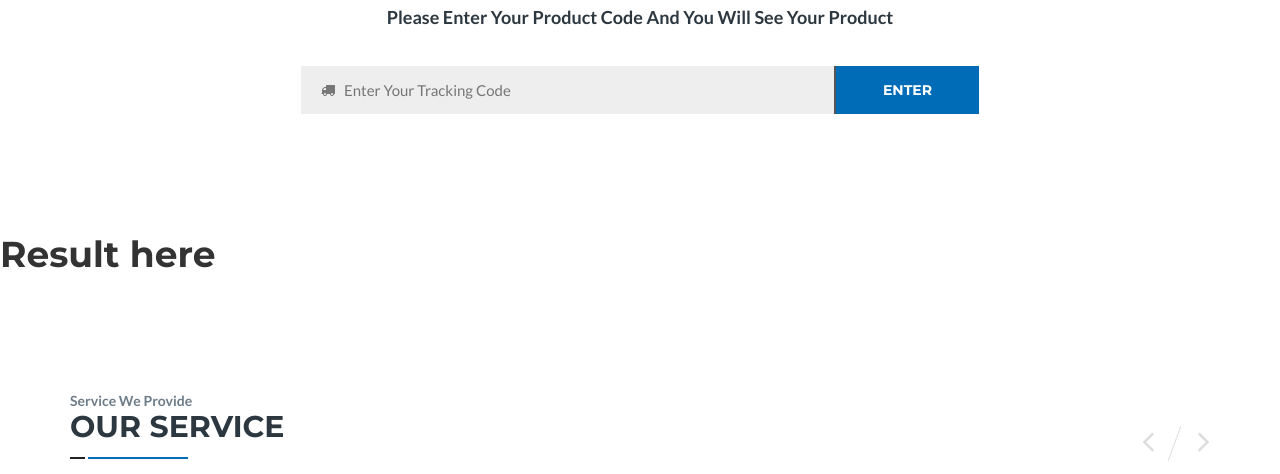
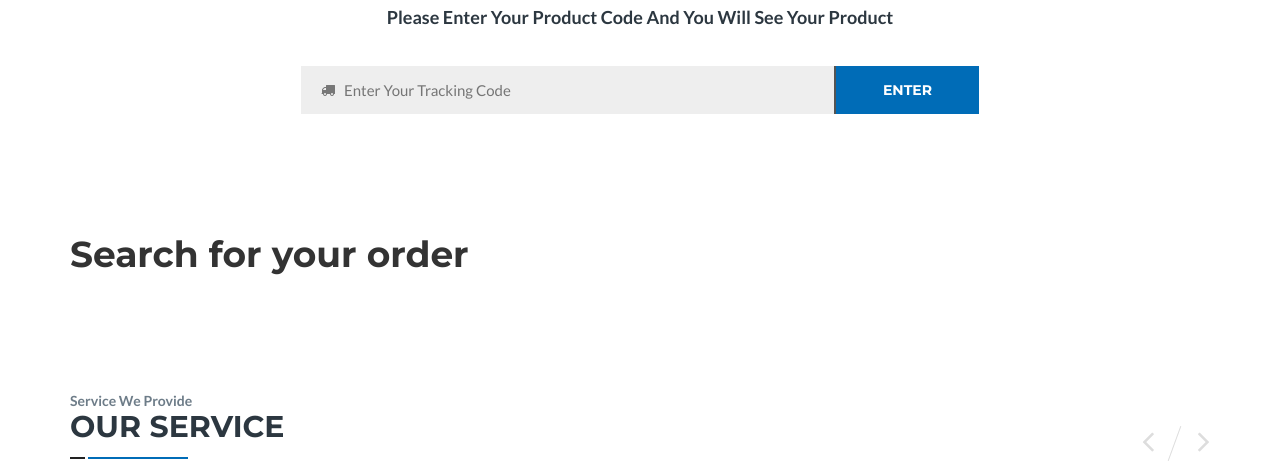
Before and after one commit to lesley-ayemi/django-courier, a Django app: page /tracking in a window 1280 px wide. Shown: the part 543-1017 px from the top of the page. Run offline with Django 3.2, Linux system fonts and the light colour scheme; some libraries are stand-ins or nearby versions.

Commit message:
track order function added

```diff
--- a/frontend/urls.py
+++ b/frontend/urls.py
@@ -5,7 +5,8 @@ from django.conf.urls.static import static
 
 urlpatterns = [
     path('', views.home),
-    path('tracking', views.track, name='track_order')
+    path('tracking', views.track, name='track_order'),
+    path('search_order', views.search_order, name='search-order'),
 ]
 if settings.DEBUG:
      urlpatterns += static(settings.MEDIA_URL,
--- a/frontend/views.py
+++ b/frontend/views.py
@@ -1,4 +1,6 @@
+from frontend.models import Shipment
 from django.shortcuts import render
+from .filters import ShipmentFilter
 
 # Create your views here.
 def home(request):
@@ -6,5 +8,22 @@ def home(request):
     return render(request, 'frontend/index.html')
 
 def track(request):
+    if request.method == 'POST':
+        search = request.POST['search']
+        products = Shipment.objects.filter(ship_code__contains=search)
+        return render(request, 'frontend/track.html', {'search':search, 'products':products})
+    else:
+    # shipment = ship._set
+    # myFilter = ShipmentFilter(request.GET, queryset=ship)
 
-    return render(request, 'frontend/track.html')
+        return render(request, 'frontend/track.html')
+        # return render(request, 'frontend/track.html', {'filter':myFilter, 'result':ship})
+
+
+def search_order(request):
+    if request.method == 'POST':
+        searched = request.POST['searched']
+        orders = Shipment.objects.filter(ship_code__contains=searched)
+        return render(request, 'frontend/search_order.html', {'searched':searched, 'orders':orders})
+    else:
+        return render(request, 'frontend/search_order.html')
--- a/logistics/settings.py
+++ b/logistics/settings.py
@@ -45,6 +45,8 @@ INSTALLED_APPS = [
     'django.contrib.messages',
     'django.contrib.staticfiles',
     'frontend',
+    'djecrety',
+    'django_filters',
 ]
 
 MIDDLEWARE = [
--- a/templates/frontend/fragments/navbar.html
+++ b/templates/frontend/fragments/navbar.html
@@ -99,9 +99,10 @@
                                             <div class="modal-content">
                                               <div class="modal-body">
                                                 <div class="search_form_wrapper">
-                                                    <form method="post">
+                                                    <form method="post" action="{% url 'search-order' %}">
+                                                    {% csrf_token %}
                                                         <div class="search_input">
-                                                            <input type="text" name="search_field" placeholder="Search Query...">
+                                                            <input type="search" name="searched" placeholder="Track order...">
                                                             <button class="submit_btn" type="submit">
                                                                 <span class="fa fa-search"></span>
                                                             </button>
--- a/templates/frontend/track.html
+++ b/templates/frontend/track.html
@@ -39,9 +39,11 @@
                 <div class="col-md-8 col-md-offset-2">
                     <div class="tc_title"><h4>Please Enter Your Product Code And You Will See Your Product</h4></div>
                     <div class="tc_form">
-                        <form action="#" method="GET">
+                        <form action="{% url 'track_order' %}" method="POST">
+                        {% csrf_token %}
                             <div class="tc_input_wrapper">
-                                <input name="code" type="text" placeholder="Enter Your Tracking Code">
+                               <input name="search" type="search" placeholder="Enter Your Tracking Code">
+                                {% comment %} {{filter.form.ship_code}} {% endcomment %}
                                 <span class="fa fa-truck"></span>
                                 <button class="tc_btn" type="submit">enter</button>
                             </div>
@@ -56,6 +58,41 @@
 {% endblock  %}
 
 {% block result %}
-<h1>Result here</h1>
+<div class="container">
+
+{% if search %}
+<h1 class="text-center">Tracking ID: {{search}} </h1>
+
+<table class="table">
+  <thead class="thead-dark">
+    <tr>
+      <th scope="col">#</th>
+      <th scope="col">Name</th>
+      <th scope="col">address</th>
+      <th scope="col">email</th>
+    </tr>
+  </thead>
+  <tbody>
+  {% for product in products %}
+    <tr>
+      <th scope="row">1</th>
+      <td>{{product.name}}</td>
+      <td>{{product.address}}</td>
+      <td>{{product.email}}</td>
+    </tr>
+
+  {% endfor %}
+  </tbody>
+</table>
+
+{% else %}
+
+<h1>Search for your order</h1>
+
+
+{% endif %}
+
+</div>
+
 
 {% endblock %}
```
Also changed, not shown: frontend/filters.py (added, +10 -0 lines), frontend/models.py (+10 -1 lines), templates/frontend/search_order.html (added, +26 -0 lines), README.md (added), frontend/migrations/0003_alter_shipment_status.py (added), frontend/migrations/0004_shipment_ship_type.py (added).
